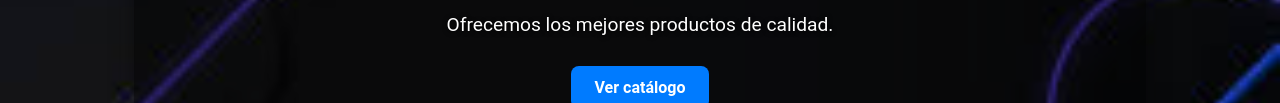
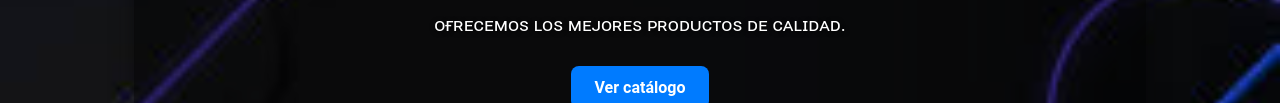
Before and after one commit to ANGEL-OFC/web-site, a plain HTML site: page index.html in a window 1280 px wide. Shown: the part 328-431 px from the top of the page. Drawn offline with Linux system fonts and the light colour scheme.

Commit message:
Actualizar index.html

```diff
--- a/index.html
+++ b/index.html
@@ -39,7 +39,7 @@
   <section class="hero" id="inicio">
     <div class="hero-texto">
       <h1>𝗧𝗜𝗘𝗡𝗗𝗔 𝗢𝗡𝗟𝗜𝗡𝗘 𝗥𝗔𝗣𝗜𝗗𝗔 𝗬 𝗦𝗘𝗚𝗨𝗥𝗔</h1>
-      <p>Ofrecemos los mejores productos de calidad.</p>
+      <p>ᴏғʀᴇᴄᴇᴍᴏs ʟᴏs ᴍᴇᴊᴏʀᴇs ᴘʀᴏᴅᴜᴄᴛᴏs ᴅᴇ ᴄᴀʟɪᴅᴀᴅ.</p>
       <a href="#productos" class="btn">Ver catálogo</a>
     </div>
     <div class="hero-img">
```
